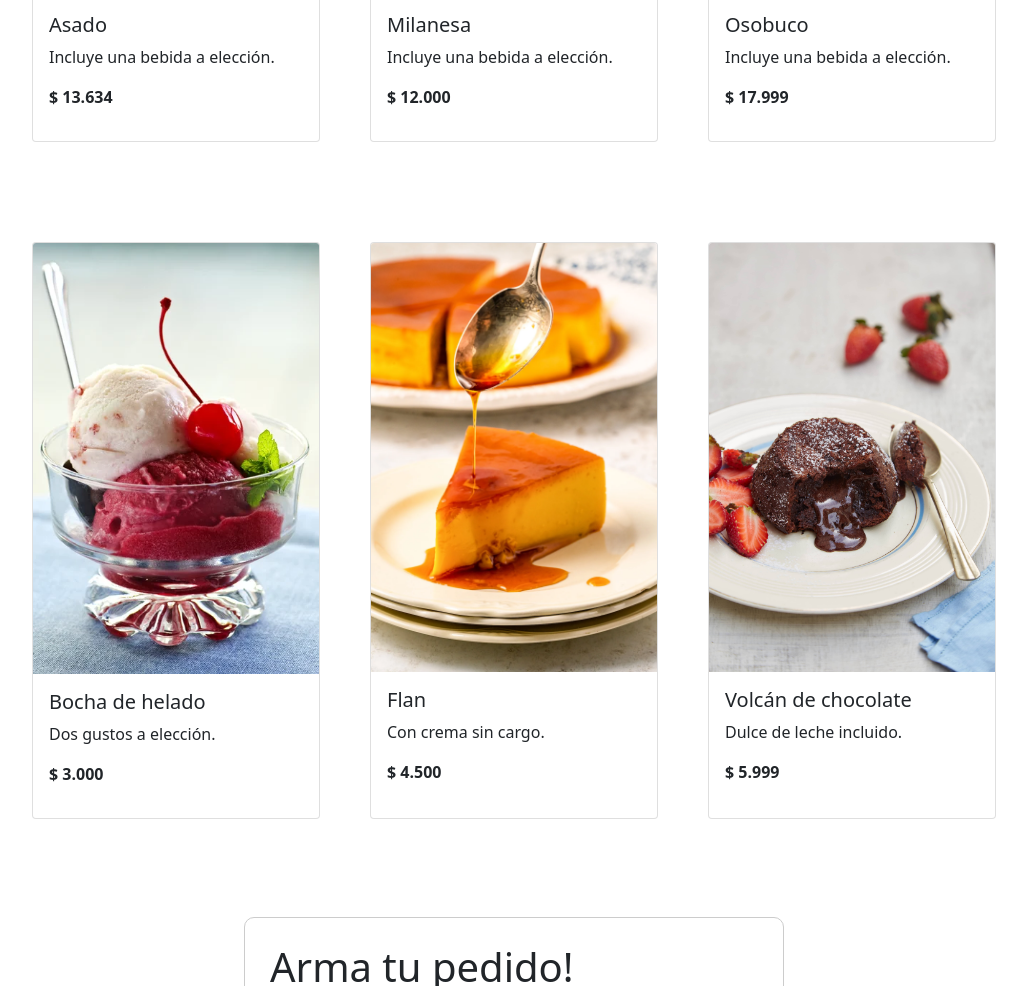
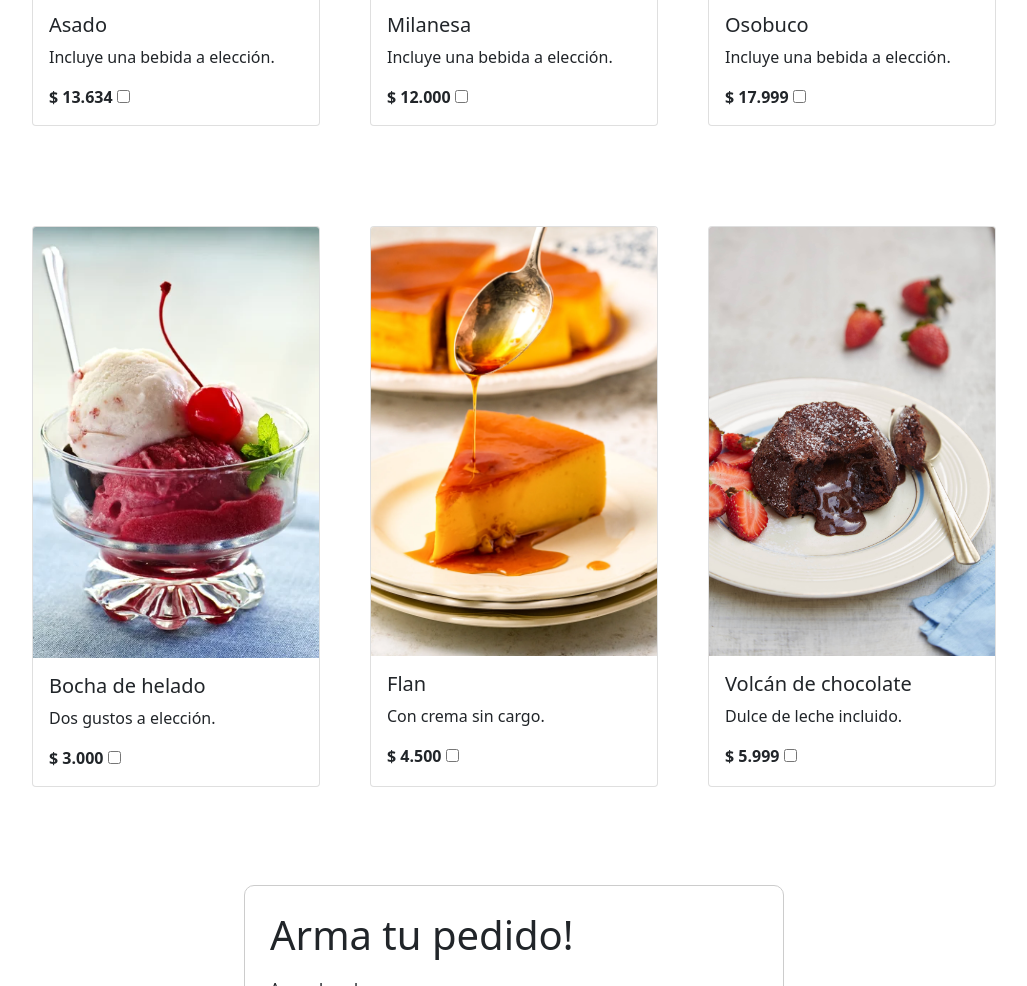
Before and after one commit to pnt1-g3/menu, a plain HTML site: page PNT1-Grupo3/index.html in a window 1280 px wide. Shown: the part 780-1766 px from the top of the page, without its empty margins (126-1153 px from the left). Drawn offline with nearby package versions, Linux system fonts and the light colour scheme.

Commit message:
Agrego checkbox

```diff
--- a/PNT1-Grupo3/index.html
+++ b/PNT1-Grupo3/index.html
@@ -4,14 +4,15 @@
 <head>
     <meta charset="utf-8">
     <meta http-equiv="X-UA-Compatible" content="IE=edge">
-    <meta name="viewport" content="width=device-width, initial-scale=1">
+    <meta name="viewport" content="width=device-width, initial-scale=1"
     <!-- Vinculo a la librería "Bootstrap" -->
+
     <link href="https://cdn.jsdelivr.net/npm/bootstrap@5.0.2/dist/css/bootstrap.min.css" rel="stylesheet"
           integrity="sha384-EVSTQN3/azprG1Anm3QDgpJLIm9Nao0Yz1ztcQTwFspd3yD65VohhpuuCOmLASjC" crossorigin="anonymous">
     <!-- Vinculo a la librería "Bootstrap" -->
 
+    <link href="styles/style.css" rel="stylesheet" />
 
-    <link href="styles/style.css" rel="stylesheet" />
     <title>Mi página de prueba</title>
 </head>
 
@@ -29,17 +30,19 @@
                     <div class="card-body">
                         <h5 class="card-title">Asado</h5>
                         <p class="card-text">Incluye una bebida a elección.</p>
-                        <span class="precio" style="font-weight: 600">$ 13.634</span>
+                        <label for="checkbox" class="precio" style="font-weight: 600">$ 13.634</label>
+                        <input type="checkbox" onclick="agregar()" value="asado" />
                         <!-- <a href="#" class="btn btn-primary">Ver mas</a> -->
+                        </div>
                     </div>
-                </div>
 
                 <div class="card" style="width: 18rem;">
                     <img src="img/menu2.jpg" class="card-img-top" alt="menu 1">
                     <div class="card-body">
                         <h5 class="card-title">Milanesa</h5>
                         <p class="card-text">Incluye una bebida a elección.</p>
-                        <p class="precio" style="font-weight: 600">$ 12.000</p>
+                        <label for="checkbox" class="precio" style="font-weight: 600">$ 12.000</label>
+                        <input type="checkbox" onclick="agregar()" value="milanesa" />
                         <!-- <a href="#" class="btn btn-primary">Ver mas</a> -->
                     </div>
                 </div>
@@ -49,7 +52,9 @@
                     <div class="card-body">
                         <h5 class="card-title">Osobuco</h5>
                         <p class="card-text">Incluye una bebida a elección.</p>
-                        <p class="precio" style="font-weight: 600">$ 17.999</p>
+                        <label for="checkbox" style="font-weight: 600">$ 17.999</label>
+                        <input type="checkbox" onclick="agregar()" value="osobuco" />
+
                         <!-- <a href="#" class="btn btn-primary">Ver mas</a> -->
                     </div>
                 </div>
@@ -65,7 +70,8 @@
                     <div class="card-body">
                         <h5 class="card-title">Bocha de helado</h5>
                         <p class="card-text">Dos gustos a elección.</p>
-                        <p class="precio" style="font-weight: 600">$ 3.000</p>
+                        <label for="checkbox" class="precio" style="font-weight: 600">$ 3.000</label>
+                        <input type="checkbox" onclick="agregar()" value="helado"/>
                         <!-- <a href="#" class="btn btn-primary">Ver mas</a> -->
                     </div>
                 </div>
@@ -75,7 +81,8 @@
                     <div class="card-body">
                         <h5 class="card-title">Flan</h5>
                         <p class="card-text">Con crema sin cargo.</p>
-                        <p class="precio" style="font-weight: 600">$ 4.500</p>
+                        <label for="checkbox" class="precio" style="font-weight: 600">$ 4.500</label>
+                        <input type="checkbox" onclick="agregar()" value="flan"/>
                         <!-- <a href="#" class="btn btn-primary">Ver mas</a> -->
                     </div>
                 </div>
@@ -85,7 +92,8 @@
                     <div class="card-body">
                         <h5 class="card-title">Volcán de chocolate</h5>
                         <p class="card-text">Dulce de leche incluido.</p>
-                        <p class="precio" style="font-weight: 600">$ 5.999</p>
+                        <label for="checkbox" class="precio" style="font-weight: 600">$ 5.999</label>
+                        <input type="checkbox" onclick="agregar()" value="volcan" />
                         <!-- <a href="#" class="btn btn-primary">Ver mas</a> -->
                     </div>
                 </div>
@@ -140,3 +148,11 @@
 </body>
 
 </html>
+
+<style>
+    .card:hover {
+        box-shadow: 0 4px 8px 0 rgba(0, 0, 0, 0.2), 0 6px 20px 0 rgba(0, 0, 0, 0.19);
+    }
+
+
+</style>
```
